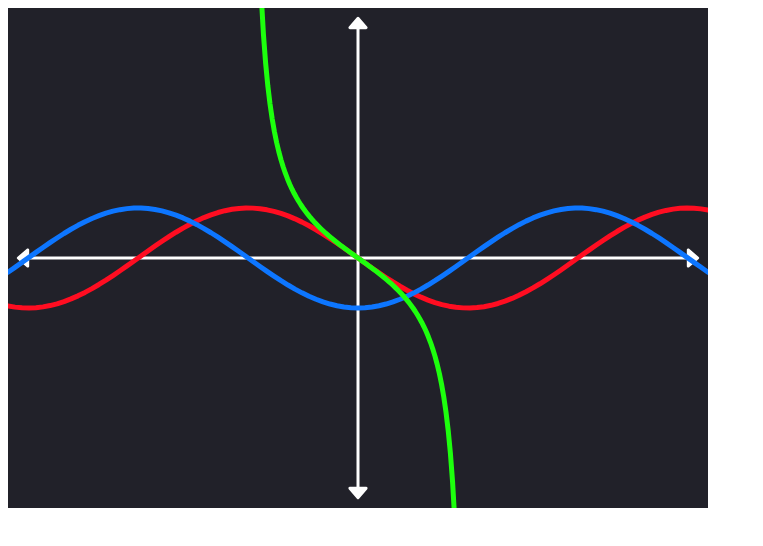
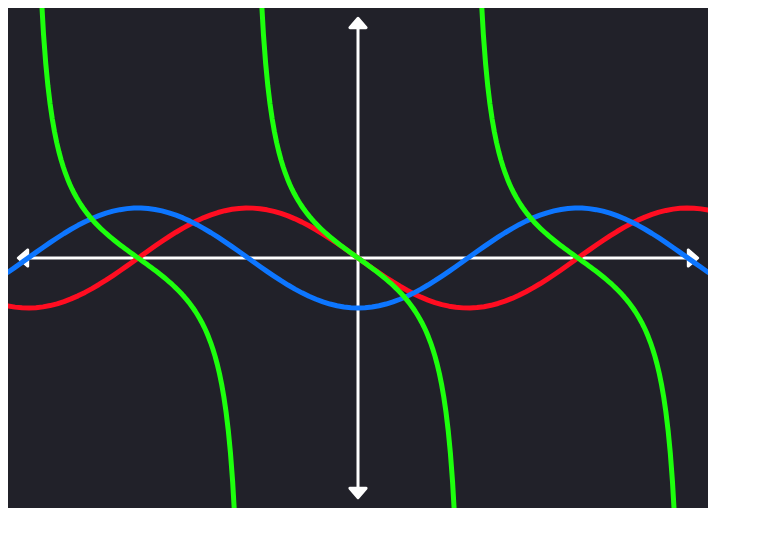
Before and after one commit to Destructor-Ben/L3COSC-Maths-Website, a SvelteKit app: page /visualizations in a window 1280 px wide. Shown: the top 546 px of the page, without its empty margins (0-763 px from the left). Built offline with nearby package versions, Linux system fonts and the light colour scheme.

Commit message:
Better domains for tangent

```diff
--- a/src/routes/visualizations/+page.svelte
+++ b/src/routes/visualizations/+page.svelte
@@ -15,13 +15,21 @@
       getDomain: (a: number, b: number) => {
         const domains = [];
 
-        // TODO: proper implementation
-        domains.push({
-          start: -Math.PI / 2,
-          end: Math.PI / 2,
-          includeStart: false,
-          includeEnd: false,
-        });
+        // This seems ti still have issues but it mostly works
+        const minValue = Math.ceil(a / Math.PI);
+        const maxValue = Math.floor(b / Math.PI);
+
+        for (let i = minValue; i <= maxValue; i++) {
+          const start = i * Math.PI - Math.PI / 2;
+          const end = i * Math.PI + Math.PI / 2;
+
+          domains.push({
+            start: start,
+            end: end,
+            includeStart: false,
+            includeEnd: false,
+          });
+        }
 
         return domains;
       }
```
